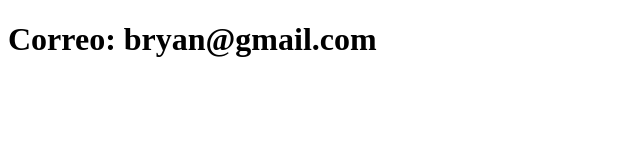
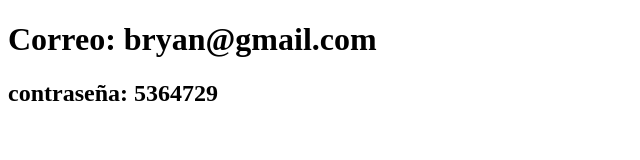
Before and after one commit to bryan4824/sistema-de-registro, a plain HTML site: page contacto.html in a window 1280 px wide. Shown: the whole page, without its empty margins (0-640 px from the left). Drawn offline with Linux system fonts and the light colour scheme.

Commit message:
Actualizando el archivo contacto

```diff
--- a/contacto.html
+++ b/contacto.html
@@ -7,5 +7,6 @@
 </head>
 <body>
     <h1>Correo: bryan@gmail.com</h1>
+    <h2>contraseña: 5364729</h2>
 </body>
 </html>
```
